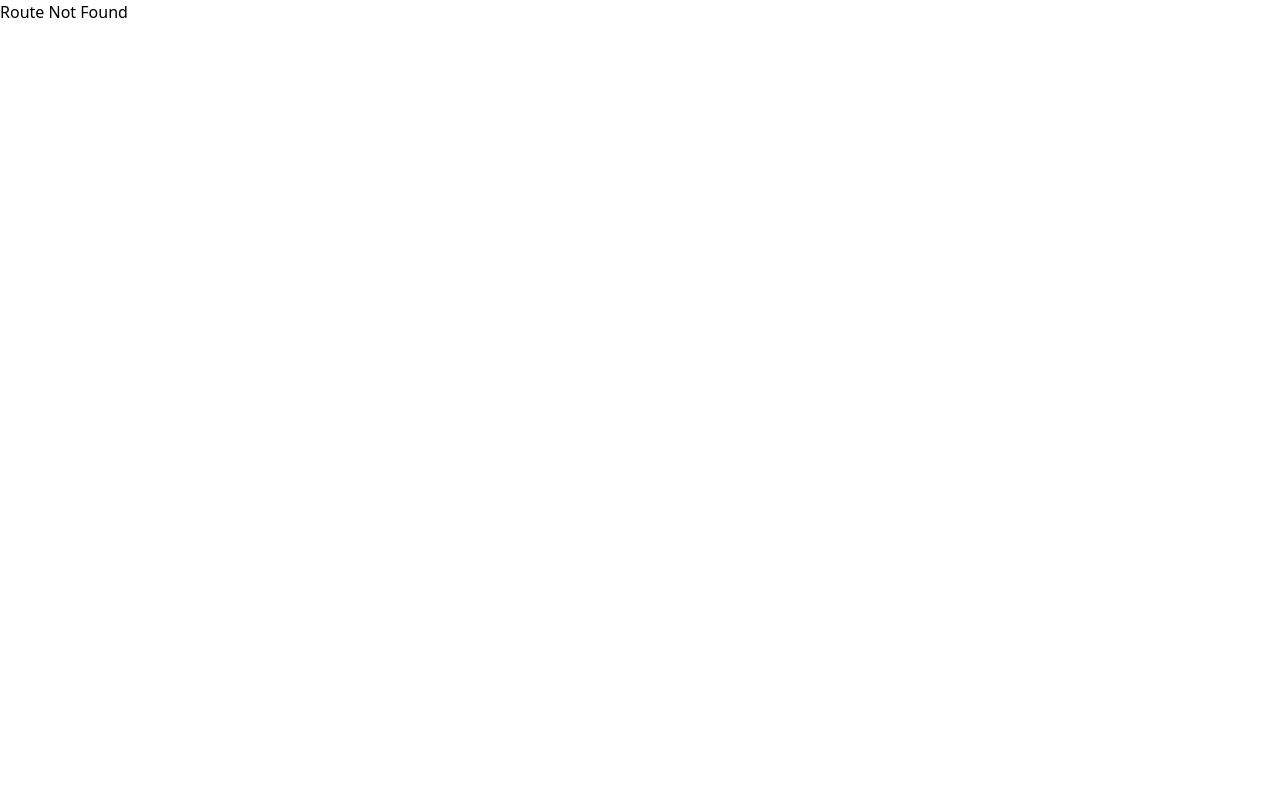
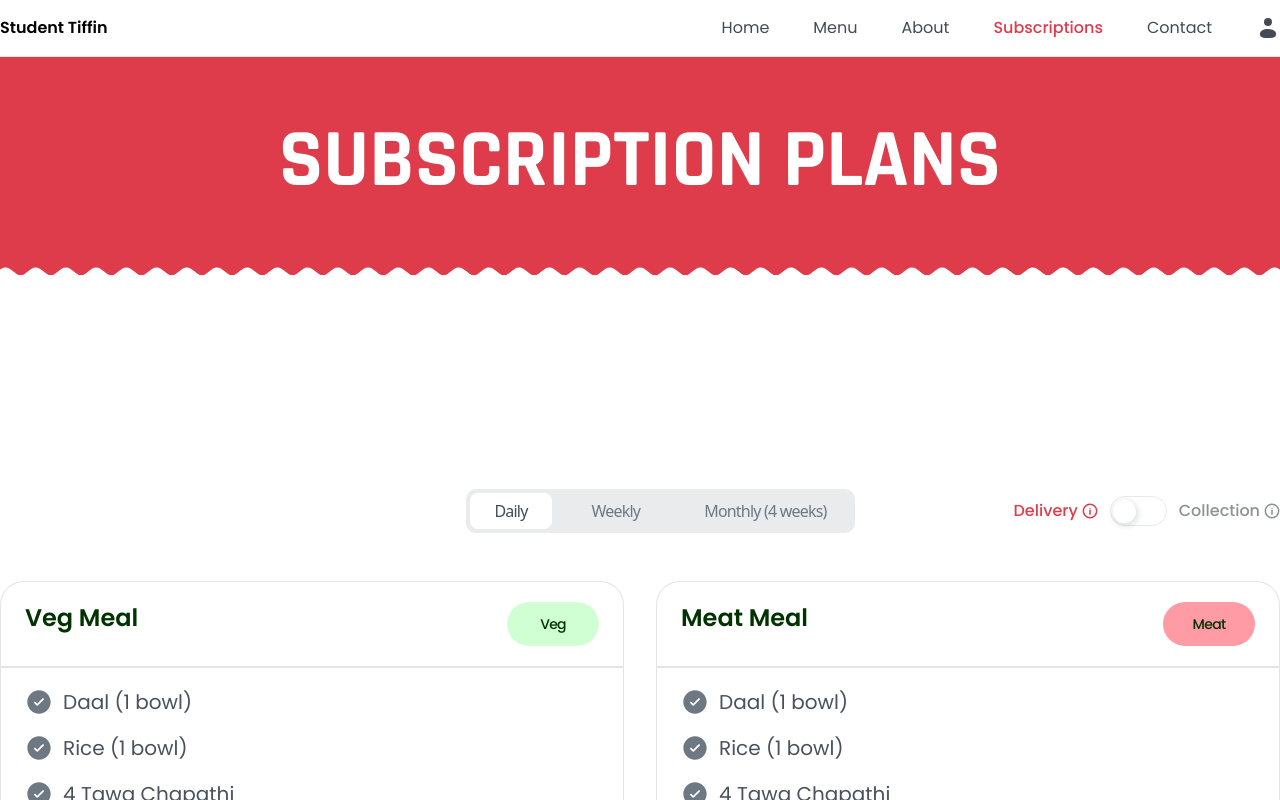
Before and after one commit to rahulsd380/Student-Tiffin-Client, a React (Vite) app: page /subscriptions in a window 1280 px wide. Before the commit this address had no page. Shown: the top 800 px of the page. Built offline with nearby package versions, Linux system fonts and the light colour scheme.

Commit message:
Added subscription page

```diff
--- a/src/components/HomePageComponents/SubscriptionPlans/SubscriptionPlans.tsx
+++ b/src/components/HomePageComponents/SubscriptionPlans/SubscriptionPlans.tsx
@@ -4,7 +4,7 @@ import PlanCard from "./PlanCard";
 import { ICONS } from "../../../assets";
 import { collectionPoints, dailyData, deliveryPoints, monthlyData, weeklyData } from "./subscription.mockData";
 
-const SubscriptionPlans = () => {
+const SubscriptionPlans = ({isHeadingVisible}:{isHeadingVisible:boolean}) => {
   const [isDeliveryInfoOpen, setIsDeliveryInfoOpen] = useState(false);
   const [isCollectionInfoOpen, setIsCollectionInfoOpen] = useState(false);
   const [isDeliverySelected, setIsDeliverySelected] = useState(false);
@@ -30,10 +30,13 @@ const SubscriptionPlans = () => {
 
   return (
     <Container>
-      <div className="flex flex-col gap-12 py-[96px] md:py-[128px] px-6 md:px-10 xl:px-0">
+      <div className="flex flex-col gap-12 py-[96px] md:py-[128px] px-6 md:px-10 xl:px-0 w-full">
+       {
+        isHeadingVisible &&
         <h1 className="text-[#DE3C4B] font-Rajdhani text-[56px] md:text-[96px] font-bold leading-[64px] md:leading-[110px] uppercase text-center">
         Subscription Plans
           </h1>
+       }
 
         <div className="flex items-center justify-center xl:justify-end">
           <div className="flex flex-col xl:flex-row items-center gap-6 xl:gap-[159px]">
--- /dev/null
+++ b/src/components/Shared/HeadingContainer/HeadingContainer.tsx
@@ -0,0 +1,13 @@
+import { ICONS } from "../../../assets";
+
+
+const HeadingContainer = ({title}:{title:string}) => {
+    return (
+        <div className="bg-[#DE3C4B] p-8 md:p-[64px] relative">
+            <h1 className="text-white font-Rajdhani text-3xl md:text-[64px] xl:text-[82px] font-bold leading-[80px] md:leading-[72px] xl:leading-[80px] uppercase text-center">{title}</h1>
+            <img src={ICONS.stripDown} alt="" className="absolute -bottom-1 md:-bottom-2 xl:-bottom-3 w-full left-0" />
+        </div>
+    );
+};
+
+export default HeadingContainer;
--- a/src/components/Shared/Navbar/navlinks.ts
+++ b/src/components/Shared/Navbar/navlinks.ts
@@ -20,8 +20,8 @@ export const navLinks = [
       icon: ICONS.recentOrders,
     },
     {
-      label: "Subscription",
-      path: "/",
+      label: "Subscriptions",
+      path: "/subscriptions",
       icon: ICONS.subscription,
     },
   ];
--- /dev/null
+++ b/src/pages/Subscriptions/Subscriptions.tsx
@@ -0,0 +1,14 @@
+import HeadingContainer from "../../components/Shared/HeadingContainer/HeadingContainer";
+import SubscriptionPlans from './../../components/HomePageComponents/SubscriptionPlans/SubscriptionPlans';
+
+
+const Subscriptions = () => {
+    return (
+        <div className="space-y-[96px] xl:space=y=[128px] w-full">
+            <HeadingContainer title={"Subscription PLANS"}/>
+            <SubscriptionPlans isHeadingVisible={false}/>
+        </div>
+    );
+};
+
+export default Subscriptions;
```
Also changed, not shown: src/routes/routes.tsx (+6 -1 lines).
